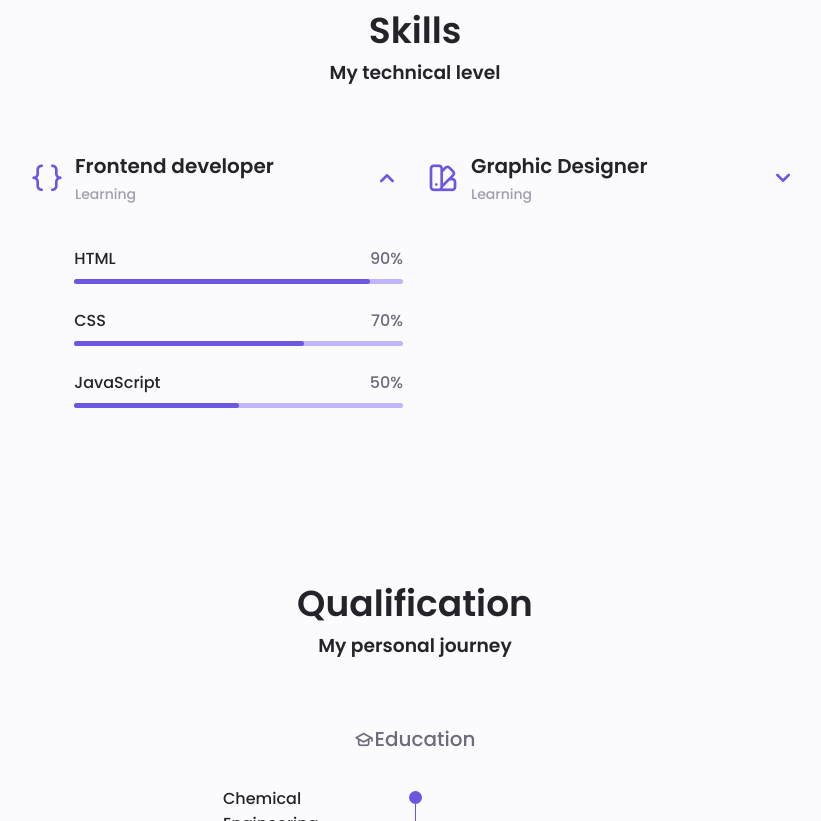
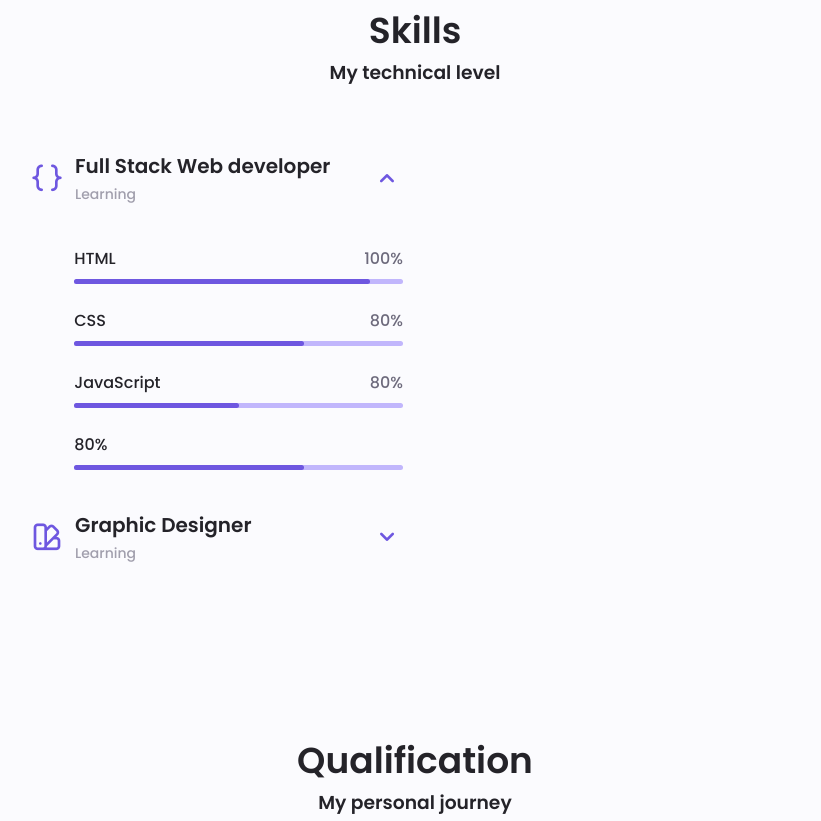
Before and after one commit to Mesakshi13/Portfolio-of-Sakshi, a plain HTML site: page index.html in a window 1280 px wide. Shown: the part 1367-2188 px from the top of the page, without its empty margins (225-1046 px from the left). Drawn offline with nearby package versions, Linux system fonts and the light colour scheme.

Commit message:
Update index.html

```diff
--- a/index.html
+++ b/index.html
@@ -118,7 +118,7 @@
           </div>
           <div class="home__data">
             <h1 class="home__title">Hi,I'm Sakshi</h1>
-            <h3 class="home__subtitle">Frontend Developer</h3>
+            <h3 class="home__subtitle">Full Stack Web Developer</h3>
             <p class="home__description">A learning enthusiast and highly passionate about my work.
             </p>
             <a href="#contact" class="button button--flex">
@@ -171,7 +171,7 @@
               <i class="uil uil-brackets-curly skills__icon"></i>
 
               <div>
-                <h1 class="skills__title">Frontend developer</h1>
+                <h1 class="skills__title">Full Stack Web developer</h1>
                 <span class="skills__subtitle">Learning</span>
               </div>
 
@@ -181,7 +181,7 @@
               <div class="skills__data">
                 <div class="skills__titles">
                   <h3 class="skills__name">HTML</h3>
-                  <span class="skills__number">90%</span>
+                  <span class="skills__number">100%</span>
                 </div>
                 <div class="skills__bar">
                   <span class="skills__percentage skills__html"></span>
@@ -190,7 +190,7 @@
               <div class="skills__data">
                 <div class="skills__titles">
                   <h3 class="skills__name">CSS</h3>
-                  <span class="skills__number">70%</span>
+                  <span class="skills__number">80%</span>
                 </div>
                 <div class="skills__bar">
                   <span class="skills__percentage skills__css"></span>
@@ -199,12 +199,20 @@
               <div class="skills__data">
                 <div class="skills__titles">
                   <h3 class="skills__name">JavaScript</h3>
-                  <span class="skills__number">50%</span>
+                  <span class="skills__number">80%</span>
                 </div>
                 <div class="skills__bar">
                   <span class="skills__percentage skills__js"></span>
                 </div>
               </div>
+              <div class="skills__data">
+                <div class="skills__titles">
+                  <h3 class="skills__name"Node JS</h3>
+                  <span class="skills__number">80%</span>
+                </div>
+                <div class="skills__bar">
+                  <span class="skills__percentage skills__css"></span>
+                </div>
             </div>
           </div>
 
```
